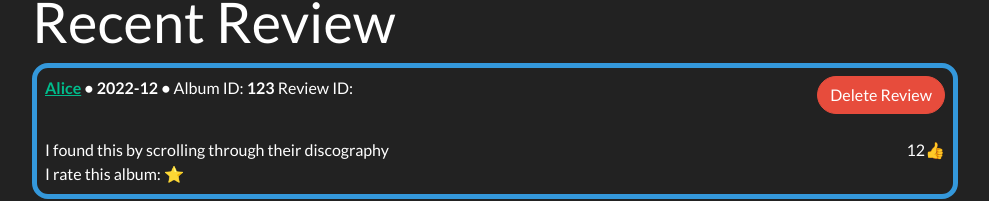
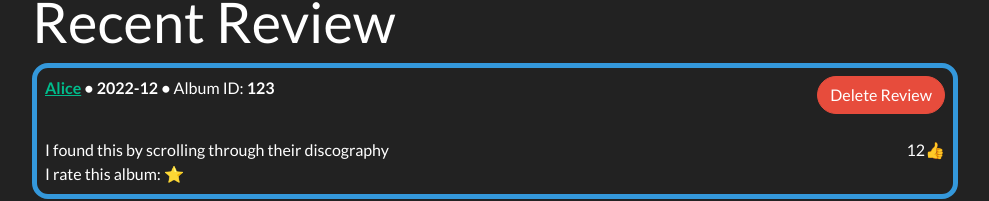
Before and after one commit to patelShas/spotty-review-react, a React (Create React App) app: page / in a window 1280 px wide. Shown: the part 1210-1411 px from the top of the page, without its empty margins (240-1229 px from the left). Built offline with nearby package versions, Linux system fonts and the light colour scheme.

Commit message:
set up mongo atlas

```diff
--- a/src/reviews/reviewItem.js
+++ b/src/reviews/reviewItem.js
@@ -33,8 +33,6 @@ const ReviewItem = (
                     <span className={"fw-bold"}> • {review.date} •</span>
                     <span className={""}> Album ID: </span>
                     <span className={"fw-bold"}>{review.album_id}</span>
-                    <span className={""}> Review ID: </span>
-                    <span className={"fw-bold"}>{review._id}</span>
                 </div>
                 <div className={"border-white"}>
                     <button type="button" className="btn btn-danger rounded-pill" onClick={() => {deleteReviewHandler(review._id)}}>Delete Review</button>
```
